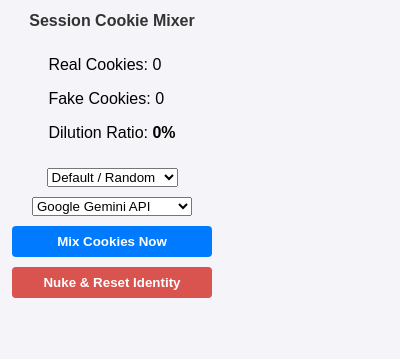
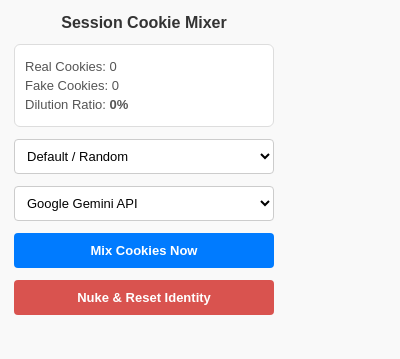
Before and after one commit to darnellwashingtonjr94-art/Session-Cookie-Mixer, a browser extension: page popup/popup.html in a window 400 px wide. Drawn offline with Linux system fonts and the light colour scheme.

Commit message:
Update popup.css

```diff
--- a/popup/popup.css
+++ b/popup/popup.css
@@ -1,41 +1,70 @@
 body {
-  width: 200px;
+  width: 260px;
   font-family: Arial, sans-serif;
   margin: 0;
-  padding: 12px;
-  background-color: #f4f4f9;
+  padding: 14px;
+  background-color: #f9f9f9;
 }
 
 .container {
   display: flex;
   flex-direction: column;
-  align-items: center;
-  gap: 10px;
+  gap: 12px;
 }
 
 h2 {
   font-size: 16px;
   margin: 0;
   color: #333;
+  text-align: center;
 }
 
-.status {
-  font-size: 12px;
-  color: #666;
-  margin: 0;
+.dashboard {
+  background: #fff;
+  padding: 10px;
+  border-radius: 6px;
+  border: 1px solid #ddd;
+  font-size: 13px;
+}
+
+.dashboard p {
+  margin: 4px 0;
+  color: #555;
+}
+
+select {
+  width: 100%;
+  padding: 8px;
+  border-radius: 4px;
+  border: 1px solid #ccc;
+  background-color: #fff;
+  font-size: 13px;
 }
 
 button {
   width: 100%;
-  padding: 8px;
+  padding: 10px;
   border: none;
   border-radius: 4px;
   background-color: #007bff;
   color: #fff;
   font-weight: bold;
   cursor: pointer;
+  font-size: 13px;
 }
 
 button:hover {
   background-color: #0056b3;
 }
+
+#resetBtn:hover {
+  background-color: #c9302c !important;
+}
+
+#statusText {
+  font-size: 12px;
+  color: #666;
+  text-align: center;
+  margin: 0;
+  min-height: 15px;
+}
```
